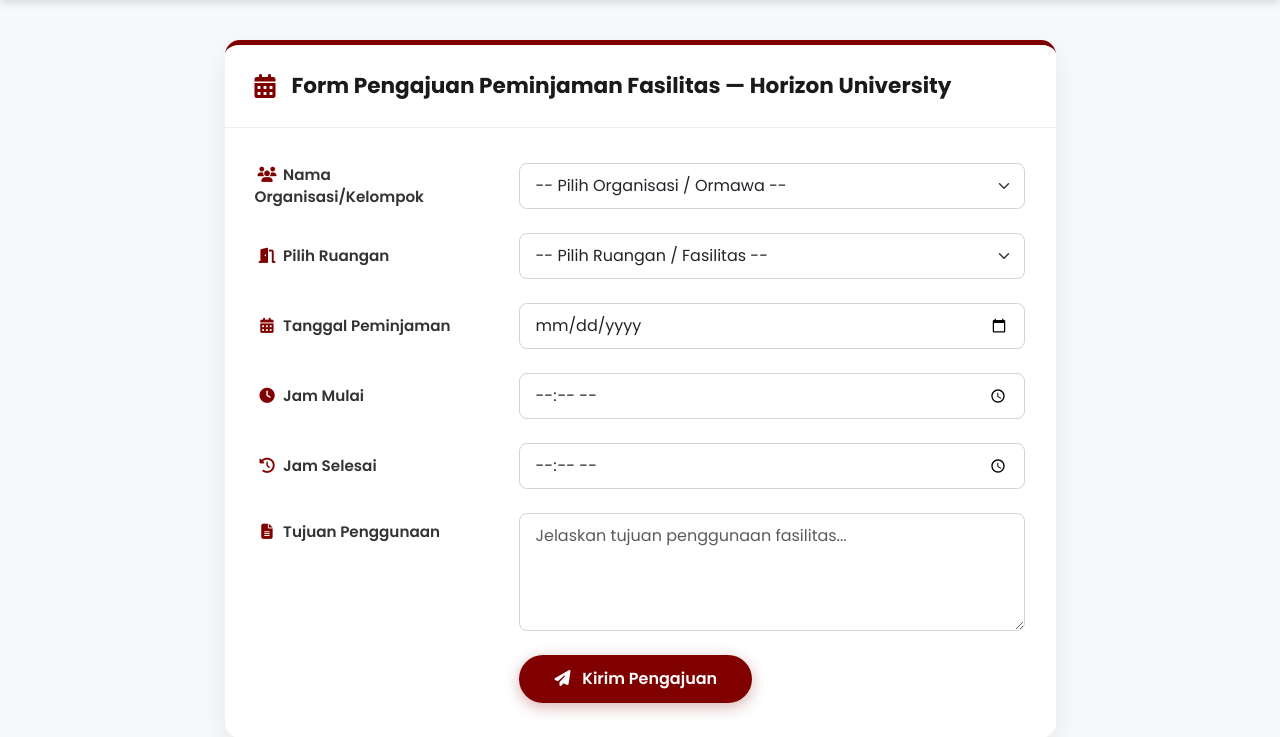
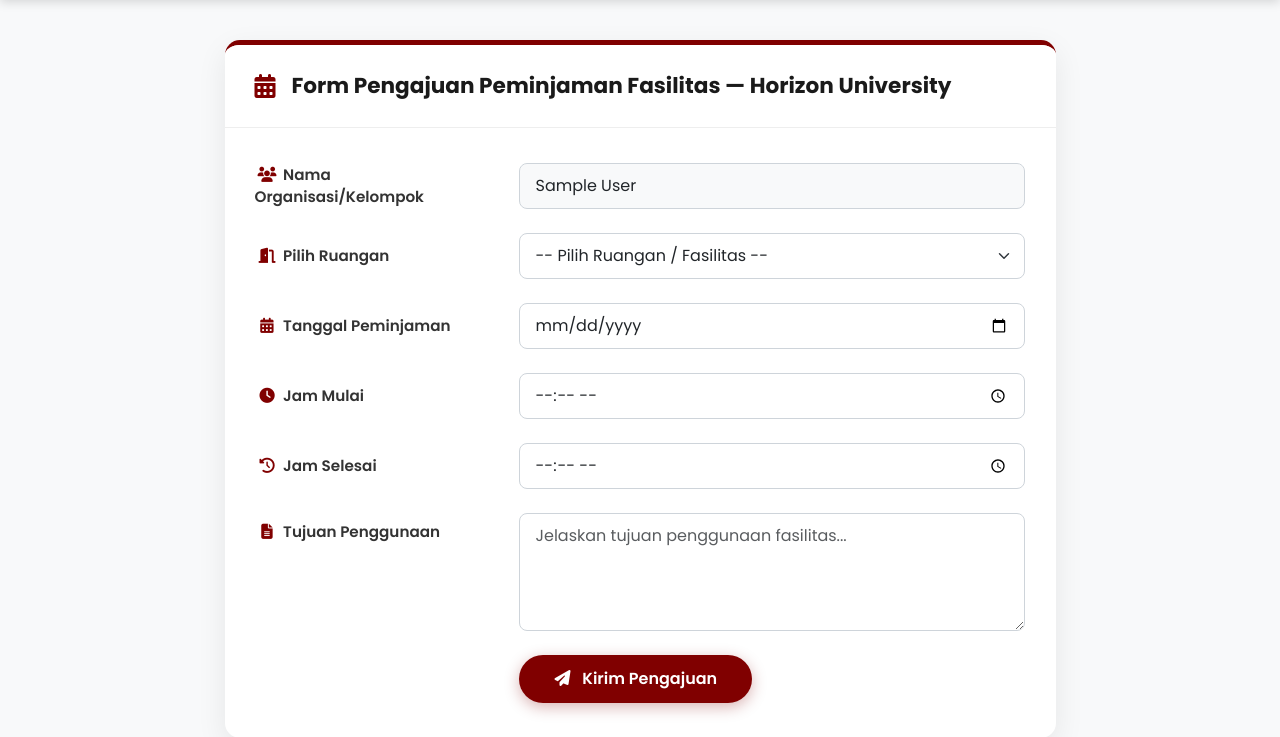
Before and after one commit to HazzaFadhil/WebPeminjaman, a PHP site: page /tambah.php in a window 1280 px wide. Shown: the part 84-821 px from the top of the page. Run offline with PHP 8.4, Linux system fonts and the light colour scheme; the visitor is signed in with stand-in values (Sample User, id 1); data that the repository does not hold is empty.

Commit message:
selesaikan peminjmaan user dan progress user

```diff
--- a/tambah.php
+++ b/tambah.php
@@ -1,4 +1,3 @@
-
 <?php
 session_start();
 require_once 'koneksi.php';
@@ -9,9 +8,18 @@ $pesan_error = '';
 $selected_ruangan = isset($_GET['id_ruangan'])
     ? $_GET['id_ruangan'] : '';
 
+// 1. Cek login sejak awal halaman diakses
+if (empty($_SESSION['user_id'])) {
+    header("Location: login.php");
+    exit;
+}
+
+$nama_ormawa_aktif = $_SESSION['nama_user'] ?? 'Organisasi / Pengguna';
+
 if ($_SERVER['REQUEST_METHOD'] === 'POST') {
 
-    $id_pengguna = trim($_POST['id_pengguna']);
+    // Kunci id_pengguna dari session user yang sedang login
+    $id_pengguna = $_SESSION['user_id'];
     $id_ruangan = trim($_POST['id_ruangan']);
     $tgl_pinjam = trim($_POST['tgl_pinjam']);
     $jam_mulai = trim($_POST['jam_mulai']);
@@ -99,13 +107,6 @@ if ($_SERVER['REQUEST_METHOD'] === 'POST') {
     }
 }
 
-// AMBIL DATA PENGGUNA
-$stmt_pengguna = $pdo->query(
-    "SELECT * FROM Pengguna ORDER BY nama_ormawa ASC"
-);
-
-$list_pengguna = $stmt_pengguna->fetchAll(PDO::FETCH_ASSOC);
-
 // AMBIL SEMUA RUANGAN
 // Jangan membatasi hanya ruangan dengan ketersediaan Tersedia
 $stmt_ruangan = $pdo->query(
@@ -120,13 +121,15 @@ $list_ruangan = $stmt_ruangan->fetchAll(PDO::FETCH_ASSOC);
 
 <!DOCTYPE html>
 <html lang="id">
+
 <head>
     <meta charset="UTF-8">
     <meta name="viewport" content="width=device-width, initial-scale=1.0">
     <title>Form Pengajuan Peminjaman — Horizon University</title>
     <link href="https://cdn.jsdelivr.net/npm/bootstrap@5.3.0/dist/css/bootstrap.min.css" rel="stylesheet">
     <link rel="stylesheet" href="https://cdnjs.cloudflare.com/ajax/libs/font-awesome/6.4.0/css/all.min.css">
-    <link href="https://fonts.googleapis.com/css2?family=Poppins:wght@300;400;500;600;700&display=swap" rel="stylesheet">
+    <link href="https://fonts.googleapis.com/css2?family=Poppins:wght@300;400;500;600;700&display=swap"
+        rel="stylesheet">
 
     <style>
         body {
@@ -176,7 +179,7 @@ $list_ruangan = $stmt_ruangan->fetchAll(PDO::FETCH_ASSOC);
         .form-card-container {
             background: #ffffff;
             border-radius: 15px;
-            box-shadow: 0 10px 30px rgba(0,0,0,0.08);
+            box-shadow: 0 10px 30px rgba(0, 0, 0, 0.08);
             overflow: hidden;
             margin-top: 40px;
             margin-bottom: 50px;
@@ -212,14 +215,16 @@ $list_ruangan = $stmt_ruangan->fetchAll(PDO::FETCH_ASSOC);
             text-align: center;
         }
 
-        .form-control, .form-select {
+        .form-control,
+        .form-select {
             border-radius: 8px;
             padding: 10px 15px;
             border: 1px solid #ced4da;
             transition: all 0.2s;
         }
 
-        .form-control:focus, .form-select:focus {
+        .form-control:focus,
+        .form-select:focus {
             border-color: var(--horizon-maroon);
             box-shadow: 0 0 0 0.2rem rgba(128, 0, 0, 0.15);
         }
@@ -250,12 +255,14 @@ $list_ruangan = $stmt_ruangan->fetchAll(PDO::FETCH_ASSOC);
         }
     </style>
 </head>
+
 <body>
 
     <nav class="navbar navbar-expand-lg navbar-dark navbar-horizon sticky-top">
         <div class="container">
             <a class="navbar-brand d-flex align-items-center" href="index.php">
-                <img src="asset/logohorizon-removebg-preview.png" alt="Logo" width="50" height="50" class="me-2 d-inline-block align-text-top object-fit-contain" onerror="this.style.display='none'">
+                <img src="asset/logohorizon-removebg-preview.png" alt="Logo" width="50" height="50"
+                    class="me-2 d-inline-block align-text-top object-fit-contain" onerror="this.style.display='none'">
                 <div>
                     HORIZON UNIVERSITY
                     <small>INDONESIA</small>
@@ -272,7 +279,8 @@ $list_ruangan = $stmt_ruangan->fetchAll(PDO::FETCH_ASSOC);
                     <li class="nav-item ms-lg-2">
                         <a class="nav-link btn btn-progress" href="progress.php">Progress</a>
                     </li>
-                    <li class="nav-item ms-lg-2"><a class="nav-link text-white" href="login.php"><i class="fa-solid fa-right-to-bracket me-1"></i> Login</a></li>
+                    <li class="nav-item ms-lg-2"><a class="nav-link text-white" href="login.php"><i
+                                class="fa-solid fa-right-to-bracket me-1"></i> Login</a></li>
                 </ul>
             </div>
         </div>
@@ -311,14 +319,10 @@ $list_ruangan = $stmt_ruangan->fetchAll(PDO::FETCH_ASSOC);
                                     <i class="fa-solid fa-users"></i> Nama Organisasi/Kelompok
                                 </label>
                                 <div class="col-md-8">
-                                    <select name="id_pengguna" class="form-select" required>
-                                        <option value="">-- Pilih Organisasi / Ormawa --</option>
-                                        <?php foreach ($list_pengguna as $p): ?>
-                                            <option value="<?= $p['id_pengguna'] ?>">
-                                                <?= htmlspecialchars($p['nama_ormawa']) ?>
-                                            </option>
-                                        <?php endforeach ?>
-                                    </select>
+                                    <input type="text"
+                                        class="form-control bg-light"
+                                        value="<?= htmlspecialchars($nama_ormawa_aktif) ?>"
+                                        readonly>
                                 </div>
                             </div>
 
@@ -331,7 +335,9 @@ $list_ruangan = $stmt_ruangan->fetchAll(PDO::FETCH_ASSOC);
                                         <option value="">-- Pilih Ruangan / Fasilitas --</option>
                                         <?php foreach ($list_ruangan as $r): ?>
                                             <option value="<?= $r['id_ruangan'] ?>" <?= ($selected_ruangan == $r['id_ruangan']) ? 'selected' : '' ?>>
-                                                <?= htmlspecialchars($r['nama_ruangan']) ?> (<?= htmlspecialchars($r['nama_gedung']) ?> - Kapasitas: <?= $r['kapasitas'] ?>)
+                                                <?= htmlspecialchars($r['nama_ruangan']) ?>
+                                                (<?= htmlspecialchars($r['nama_gedung']) ?> - Kapasitas:
+                                                <?= $r['kapasitas'] ?>)
                                             </option>
                                         <?php endforeach ?>
                                     </select>
@@ -370,7 +376,8 @@ $list_ruangan = $stmt_ruangan->fetchAll(PDO::FETCH_ASSOC);
                                     <i class="fa-solid fa-file-lines"></i> Tujuan Penggunaan
                                 </label>
                                 <div class="col-md-8">
-                                    <textarea name="tujuan" rows="4" class="form-control" placeholder="Jelaskan tujuan penggunaan fasilitas..." required></textarea>
+                                    <textarea name="tujuan" rows="4" class="form-control"
+                                        placeholder="Jelaskan tujuan penggunaan fasilitas..." required></textarea>
                                 </div>
                             </div>
 
@@ -392,4 +399,5 @@ $list_ruangan = $stmt_ruangan->fetchAll(PDO::FETCH_ASSOC);
 
     <script src="https://cdn.jsdelivr.net/npm/bootstrap@5.3.0/dist/js/bootstrap.bundle.min.js"></script>
 </body>
+
 </html>
```
Also changed, not shown: progress.php (+13 -4 lines), readme.md.
